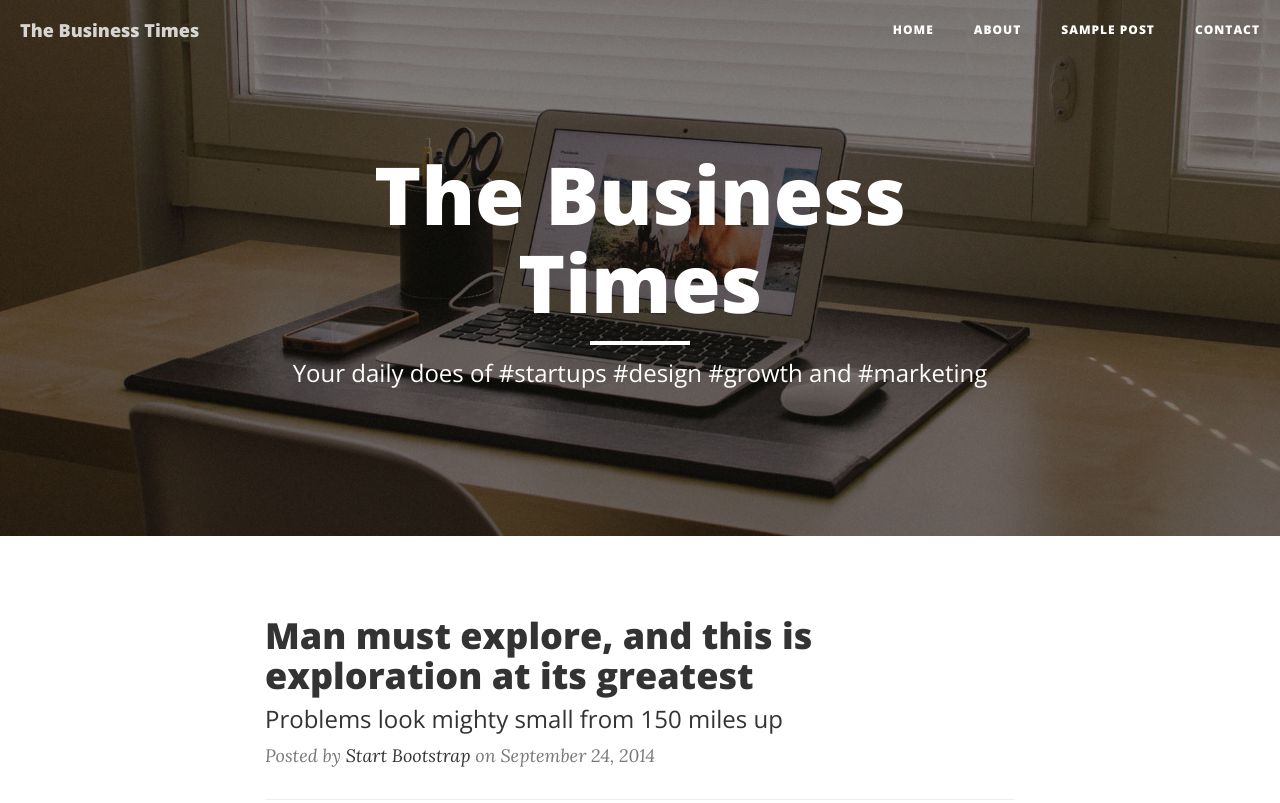
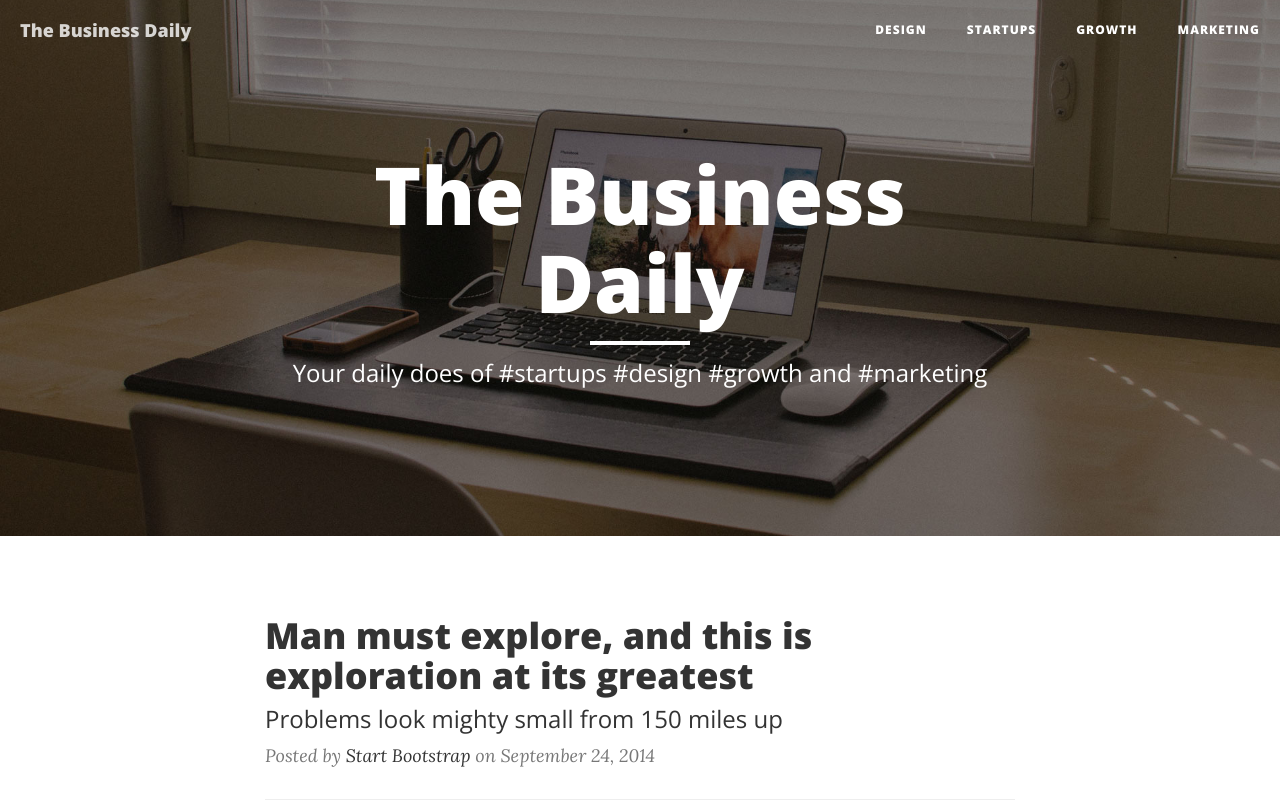
Before and after one commit to ASHISH932/ClickThru, a website: page Sample Blog/index.html in a window 1280 px wide. Shown: the top 803 px of the page. Drawn offline with nearby package versions, Linux system fonts and the light colour scheme.

Commit message:
Blog is now live

```diff
--- a/Sample Blog/index.html
+++ b/Sample Blog/index.html
@@ -9,7 +9,7 @@
     <meta name="description" content="">
     <meta name="author" content="">
 
-    <title>The Business Times</title>
+    <title>The Business Daily</title>
 
     <!-- Bootstrap Core CSS -->
     <link href="vendor/bootstrap/css/bootstrap.min.css" rel="stylesheet">
@@ -42,23 +42,23 @@
                     <span class="sr-only">Toggle navigation</span>
                     Menu <i class="fa fa-bars"></i>
                 </button>
-                <a class="navbar-brand" href="index.html">The Business Times</a>
+                <a class="navbar-brand" href="index.html">The Business Daily</a>
             </div>
 
             <!-- Collect the nav links, forms, and other content for toggling -->
             <div class="collapse navbar-collapse" id="bs-example-navbar-collapse-1">
                 <ul class="nav navbar-nav navbar-right">
                     <li>
-                        <a href="index.html">Home</a>
+                        <a href="index.html">Design</a>
                     </li>
                     <li>
-                        <a href="about.html">About</a>
+                        <a href="about.html">Startups</a>
                     </li>
                     <li>
-                        <a href="post.html">Sample Post</a>
+                        <a href="post.html">Growth</a>
                     </li>
                     <li>
-                        <a href="contact.html">Contact</a>
+                        <a href="contact.html">Marketing</a>
                     </li>
                 </ul>
             </div>
@@ -74,7 +74,7 @@
             <div class="row">
                 <div class="col-lg-8 col-lg-offset-2 col-md-10 col-md-offset-1">
                     <div class="site-heading">
-                        <h1>The Business Times</h1>
+                        <h1>The Business Daily </h1>
                         <hr class="small">
                         <span class="subheading">Your daily does of #startups #design #growth and #marketing</span>
                     </div>
@@ -175,7 +175,7 @@
                             </a>
                         </li>
                     </ul>
-                    <p class="copyright text-muted">Copyright &copy; The Business Times 2016</p>
+                    <p class="copyright text-muted">Copyright &copy; The Business Daily, 2016</p>
                 </div>
             </div>
         </div>
```
Also changed, not shown: 1 other file.
